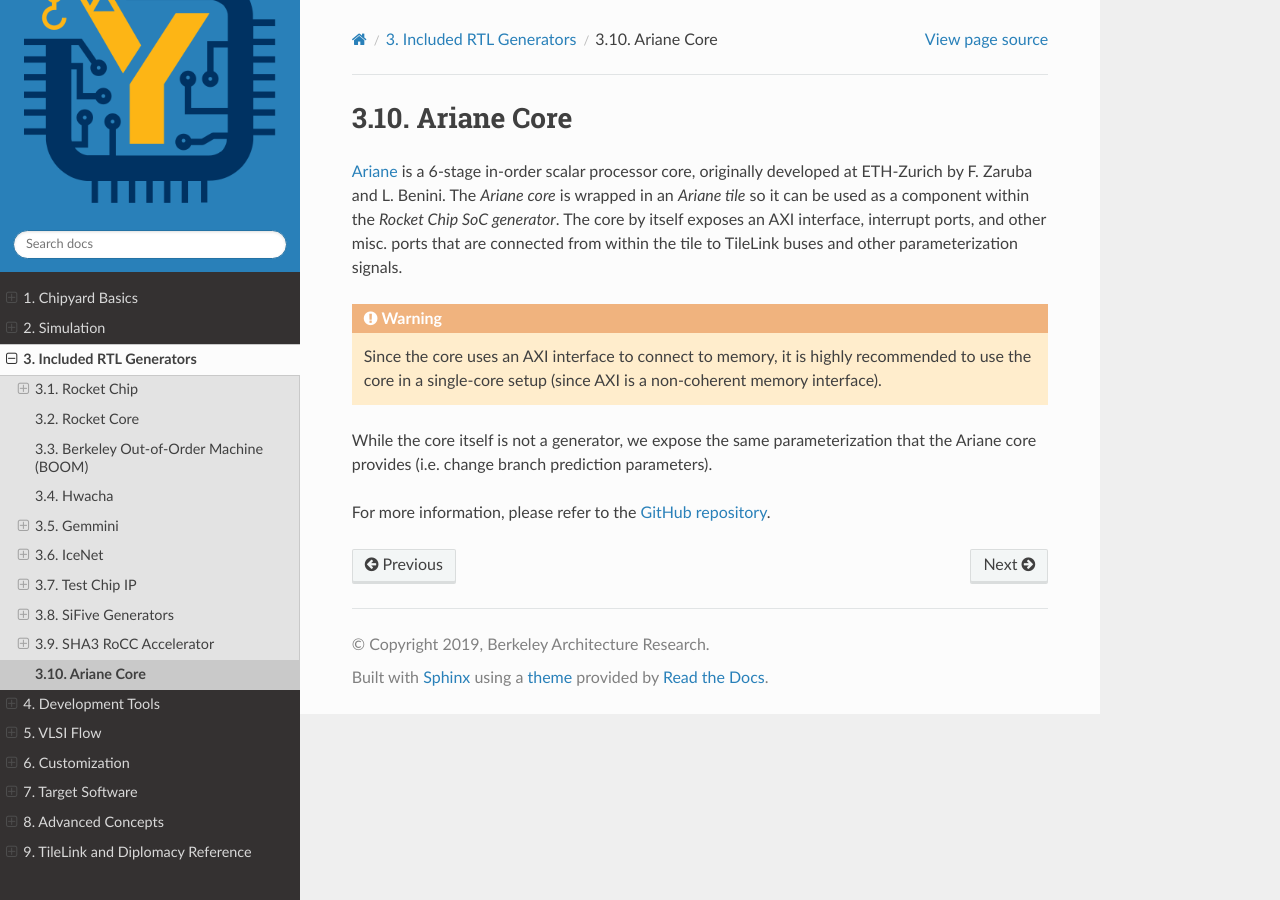
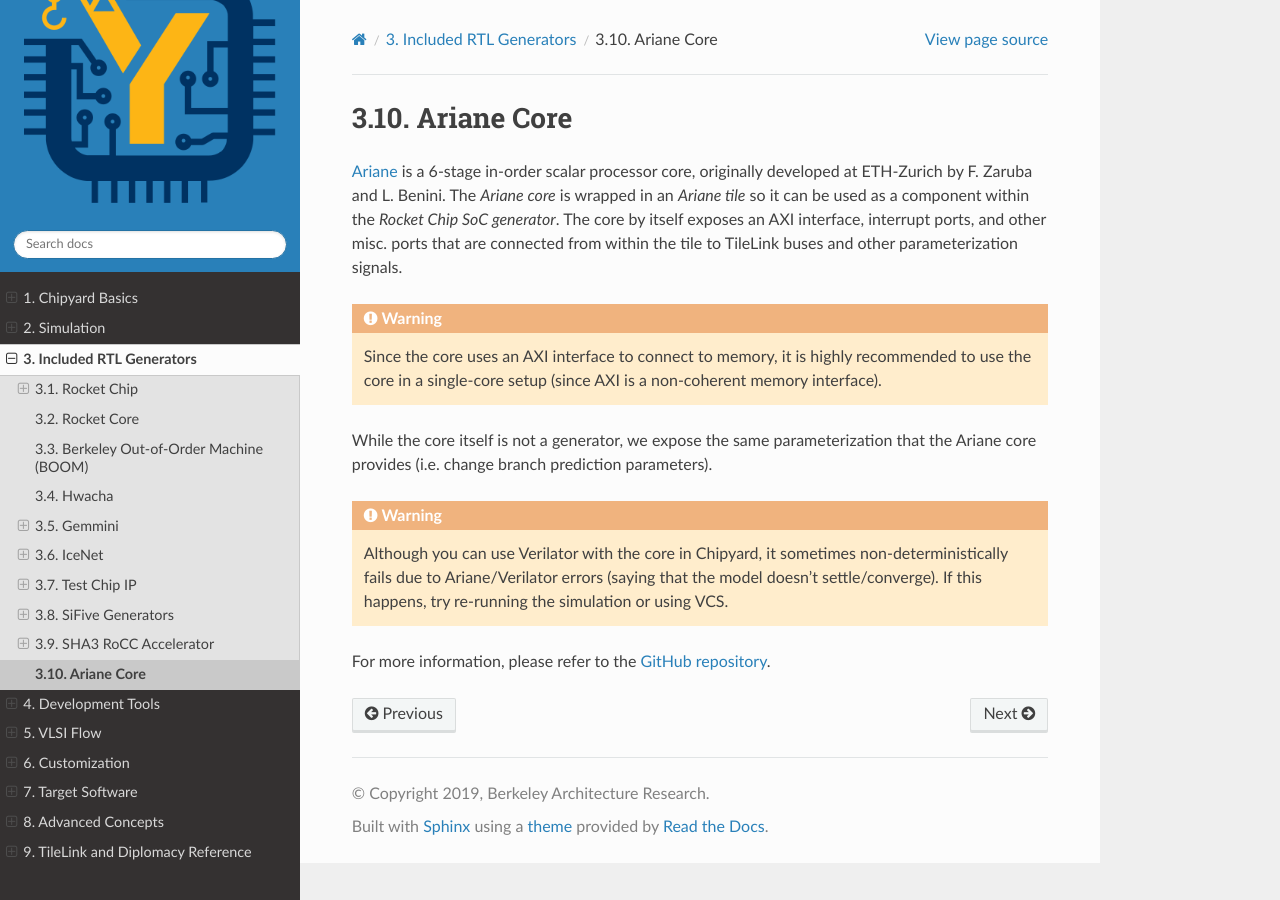
Before and after one commit to ucb-bar/chipyard, a Sphinx documentation site: the page built from docs/Generators/Ariane.rst, in a window 1280 px wide. Built offline with Sphinx 7.4.7 and the Read the Docs theme 2.0.0, drawn with Linux system fonts in a browser that asks for light colours.

```diff
--- a/docs/Generators/Ariane.rst
+++ b/docs/Generators/Ariane.rst
@@ -9,4 +9,6 @@
 
 While the core itself is not a generator, we expose the same parameterization that the Ariane core provides (i.e. change branch prediction parameters).
 
+.. Warning:: Although you can use Verilator with the core in Chipyard, it sometimes non-deterministically fails due to Ariane/Verilator errors (saying that the model doesn't settle/converge). If this happens, try re-running the simulation or using VCS.
+
 For more information, please refer to the `GitHub repository <https://github.com/pulp-platform/ariane>`__.
```
Also changed, not shown: 3 other files.
